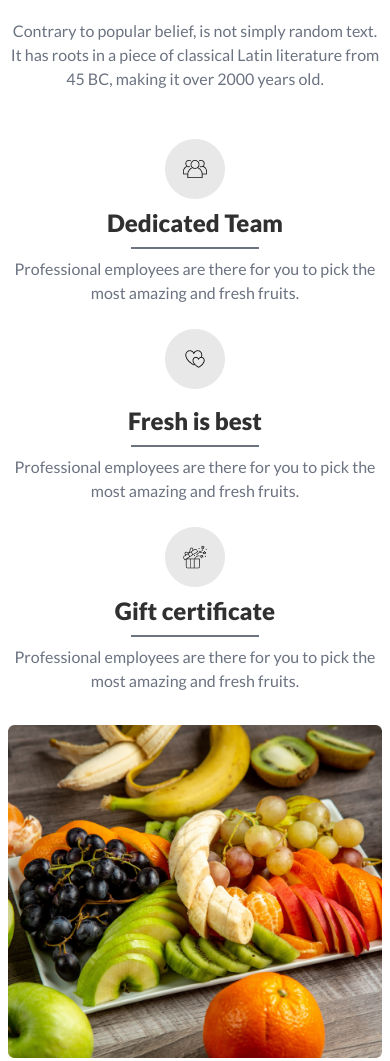
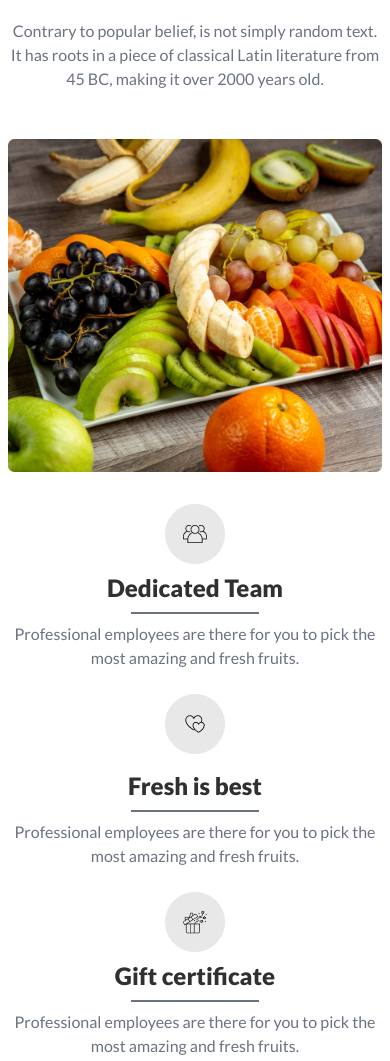
Before and after one commit to Sajib37/fruit-burst-project, a plain HTML site: page index.html in a window 390 px wide. Shown: the part 3900-4961 px from the top of the page. Drawn offline with nearby package versions, Linux system fonts and the light colour scheme.

Commit message:
flex order customization

```diff
--- a/index.html
+++ b/index.html
@@ -507,7 +507,7 @@
 
   <div class="flex mt-12 gap-8 flex-col px-2 md:flex-row">
 
-    <div class="flex flex-col gap-6 flex-1">
+    <div class="flex flex-col gap-6 flex-1 order-2 lg:order-1">
 
       <div class="flex gap-2 flex-col items-center md:flex-row md:items-start">
         <div>
@@ -545,11 +545,11 @@
 
     </div>
 
-    <div class="flex-1">
+    <div class="flex-1 order-1">
       <img src="./images/whychoose1.png" alt="">
     </div>
 
-    <div class="flex flex-col gap-6 flex-1 ">
+    <div class="flex flex-col gap-6 flex-1 order-3 lg:order-1">
 
       <div class="flex gap-2 flex-col-reverse items-center md:flex-row md:items-start">
 
```
